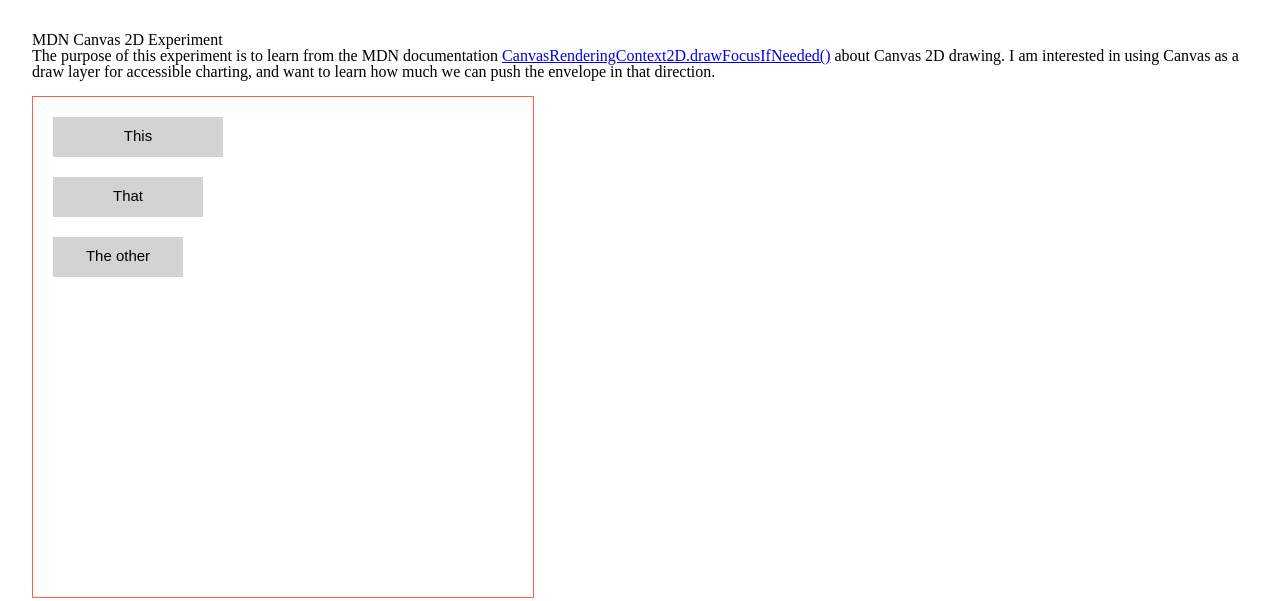
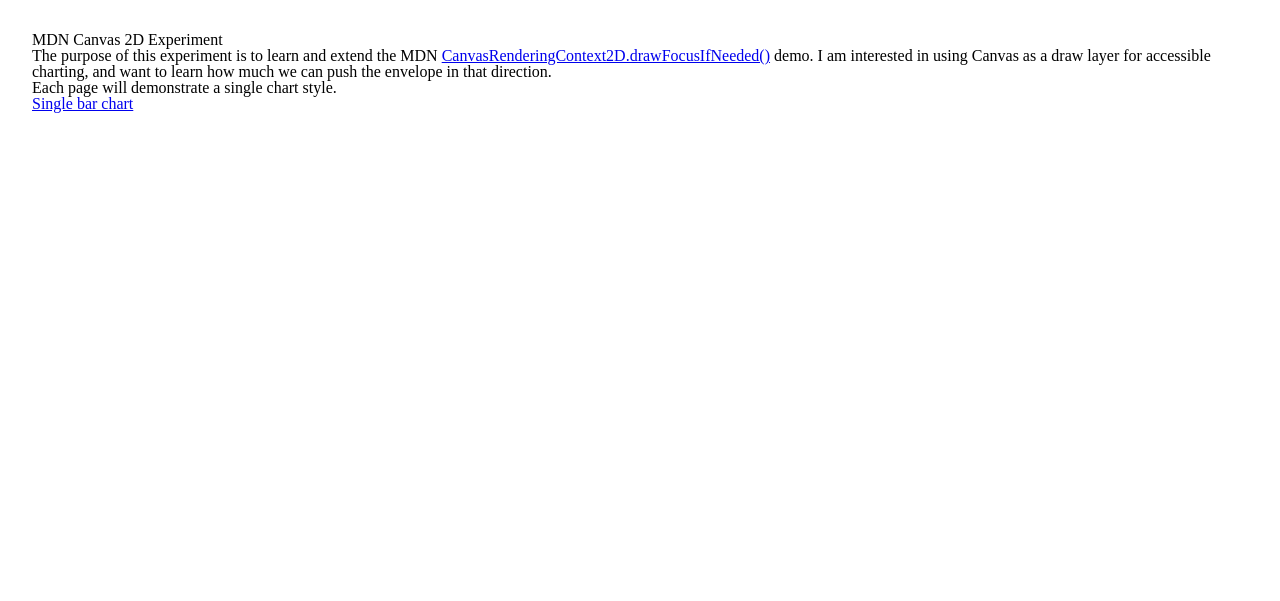
Before and after one commit to 1Copenut/canvas-rendering-2d, a website: page public/index.html in a window 1280 px wide. Drawn offline with Linux system fonts and the light colour scheme.

Commit message:
Refactoring to start adding more example bar charts.

```diff
--- a/public/index.html
+++ b/public/index.html
@@ -11,16 +11,15 @@
   <main>
     <h1>MDN Canvas 2D Experiment</h1>
 
-    <p>The purpose of this experiment is to learn from the MDN documentation <a href="https://developer.mozilla.org/en-US/docs/Web/API/CanvasRenderingContext2D/drawFocusIfNeeded">CanvasRenderingContext2D.drawFocusIfNeeded()</a> about Canvas 2D drawing. I am interested in using Canvas as a draw layer for accessible charting, and want to learn how much we can push the envelope in that direction.</p>
+    <p>The purpose of this experiment is to learn and extend the MDN <a href="https://developer.mozilla.org/en-US/docs/Web/API/CanvasRenderingContext2D/drawFocusIfNeeded">CanvasRenderingContext2D.drawFocusIfNeeded()</a> demo. I am interested in using Canvas as a draw layer for accessible charting, and want to learn how much we can push the envelope in that direction.</p>
 
-    <div>
-      <canvas id="canvas" height="500" width="500">
-        <div id="button1" class="chart-point">This</div>
-        <div id="button2" class="chart-point">That</div>
-        <div id="button3" class="chart-point">The other</div>
-      </canvas>
-    </div>
+    <p>Each page will demonstrate a single chart style.</p>
+
+    <ul>
+      <li>
+        <a href="/single-bar-chart.html">Single bar chart</a>
+      </li>
+    </ul>
   </main>
-  <script src="js/index.js" type="module"></script>
 </body>
 </html>
--- a/public/js/modules/canvas.mjs
+++ b/public/js/modules/barCharts/singleBarChart.mjs
@@ -1,4 +1,4 @@
-import { BAR_HEIGHT } from "../constants/index.js";
+import { BAR_HEIGHT } from "../../constants/index.js";
 
 const canvas = document.getElementById('canvas');
 const ctx = canvas.getContext('2d');
@@ -40,8 +40,6 @@ function redraw() {
     bar.x_end,
     bar.y_end
   ));
-  // drawBar(button1, 20, 20);
-  // drawBar(button2, 20, 80);
 }
 
 function handleClick(e) {
@@ -52,21 +50,6 @@ function handleClick(e) {
   console.log(x);
   console.log(y);
 
-  // Focus button1, if appropriate
-  // drawBar(button1, 20, 20);
-  // if (ctx.isPointInPath(x, y)) {
-  //   button1.focus();
-  //   console.log(ctx);
-  // }
-
-  // Focus button2, if appropriate
-  // drawBar(button2, 20, 80);
-  // if (ctx.isPointInPath(x, y)) {
-  //   button2.focus();
-  //   console.log(ctx);
-  // }
-
-  // barDataArray.map(button => drawBar(button.point, button.x, button.y));
   barDataArray.map(bar => {
     drawBar(bar.elem, bar.x_start, bar.y_start, bar.x_end, bar.y_end);
     if((x >= bar.x_start && x <= bar.x_end) && (y >= bar.y_start && y <= bar.y_end)) {
@@ -87,11 +70,11 @@ function drawBar(el, x_start, y_start, x_end, y_end) {
   ctx.fillRect(x_start, y_start, x_end, height);
 
   // Button text
-  ctx.font = '15px sans-serif';
-  ctx.textAlign = 'center';
+  ctx.font = '16px Helvetica, Arial, sans-serif';
+  ctx.textAlign = 'left';
   ctx.textBaseline = 'middle';
   ctx.fillStyle = active ? 'white' : 'black';
-  ctx.fillText(el.textContent, x_start + x_end / 2, y_start + height / 2);
+  ctx.fillText(el.textContent, x_start + 15, y_start + height / 2);
 
   // Define clickable area
   ctx.beginPath();
--- a/public/js/index.js
+++ b/public/js/singleBarChartIndex.js
@@ -1,4 +1,4 @@
-import { redraw, handleClick } from './modules/canvas.mjs'
+import { redraw, handleClick } from './modules/barCharts/singleBarChart.mjs'
 
 document.addEventListener('focus', redraw, true);
 document.addEventListener('blur', redraw, true);
```
Also changed, not shown: public/single-bar-chart.html (added, +26 -0 lines).
